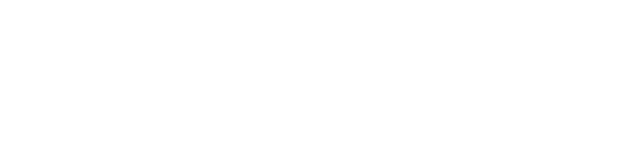
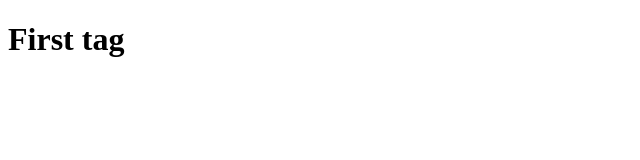
Before and after one commit to MartinElizbaryan/me-122-narek, a plain HTML site: page index.html in a window 1280 px wide. Shown: the whole page, without its empty margins (0-640 px from the left). Drawn offline with Linux system fonts and the light colour scheme.

Commit message:
changes inindex.html

```diff
--- a/index.html
+++ b/index.html
@@ -8,5 +8,7 @@
 </head>
 <body>
 
+    <h1>First tag</h1>
+
 </body>
 </html>
```
